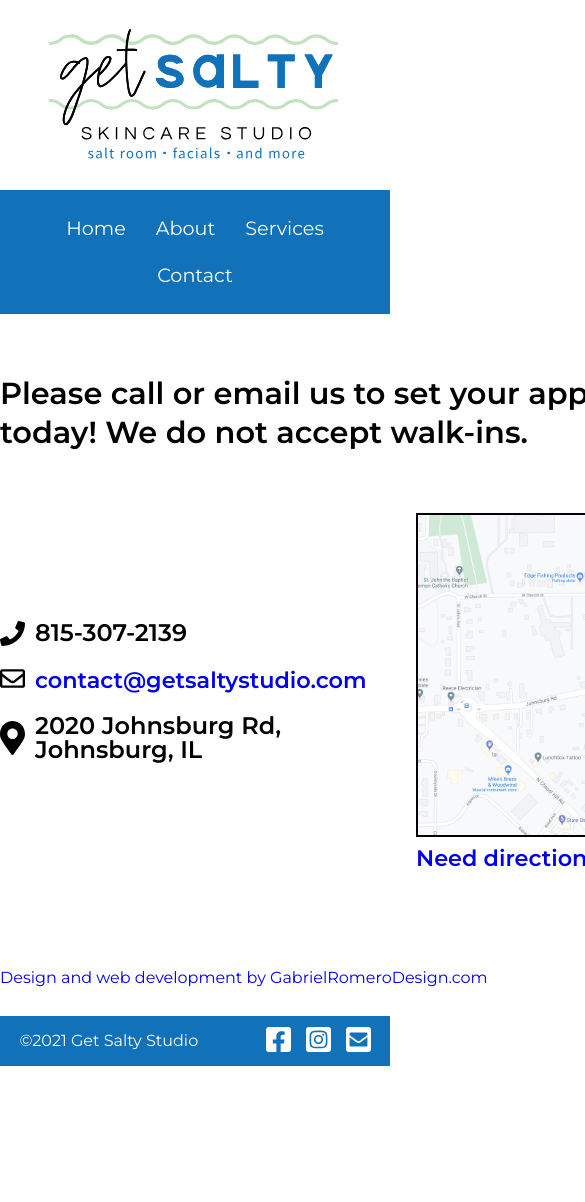
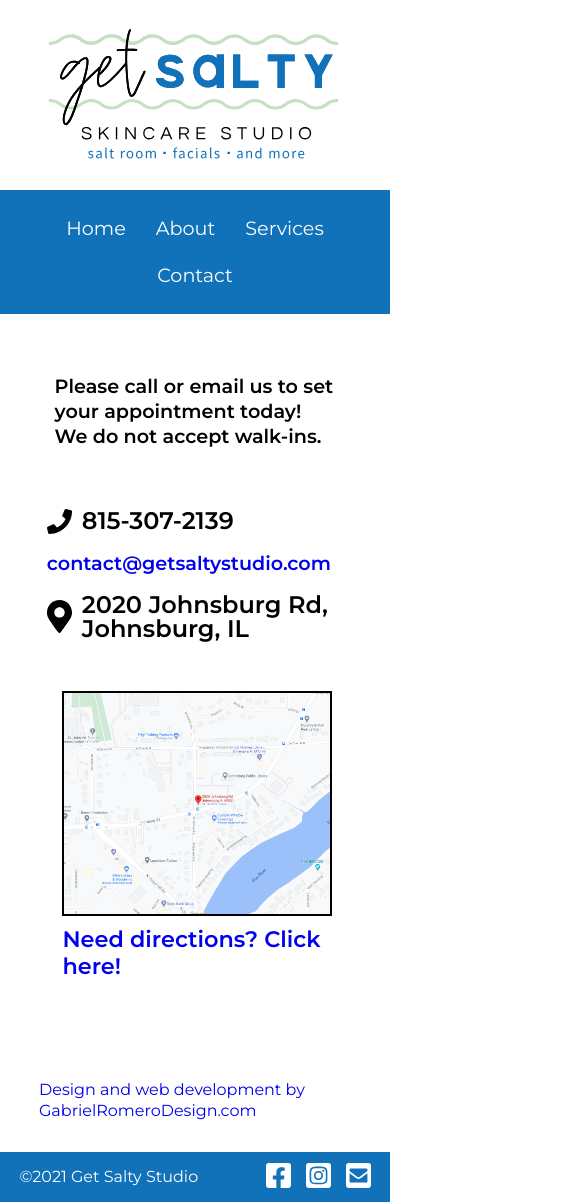
Before and after one commit to gabester78/Get-Salty-Studio, a React (Create React App) app in the folder gs-studio/: page /contact in a window 390 px wide. Shown: the top 1202 px of the page, 585 px wide, since content can reach past the window. Before the commit the page ends 1066 px from the top, so only its background shows below. Built offline with nearby package versions, Linux system fonts and the light colour scheme.

Commit message:
Contact component set for mobile and tablet screens.

```diff
--- a/gs-studio/src/components/contact.js
+++ b/gs-studio/src/components/contact.js
@@ -12,15 +12,15 @@ const Contact = () => {
             <article className="contact_container">
               <div className="contact_info">
                 <div className="contact">
-                  <img id="icons" src={phone} alt="icon of a phone" />
+                  <img className="icons" src={phone} alt="icon of a phone" />
                   <h4>815-307-2139</h4>
                 </div>
                 <div className="contact">
-                  <a href="mailto:contact@getsaltystudio.com" target="_blank" rel="noreferrer"><img id="icons" src={envelope} alt="Icon of an envelope" /></a>
+                  <a href="mailto:contact@getsaltystudio.com" target="_blank" rel="noreferrer"><img id="email_icon" className="icons" src={envelope} alt="Icon of an envelope" /></a>
                   <a href="mailto:contact@getsaltystudio.com" target="_blank" rel="noreferrer">contact@getsaltystudio.com</a>
                 </div>
                 <div className="contact">
-                  <img id="icons" src={location} alt="location icon" />
+                  <img className="icons" src={location} alt="location icon" />
                   <h4>2020 Johnsburg Rd, Johnsburg, IL</h4>
                 </div>
               </div>
--- a/gs-studio/src/scss/contact.scss
+++ b/gs-studio/src/scss/contact.scss
@@ -2,11 +2,23 @@ main {
   section {
     width: 800px;
     margin: 0px auto;
+    @media (max-width: $tablet) {
+      width: 80%;
+    }
 
     .contact_heading {
       margin: 60px 0px 60px 0px;
       font-size: 1.9rem;
       line-height: 1.3;
+      @media (max-width: $tablet) {
+        width: 75%;
+        margin: 60px auto 40px auto;
+      }
+      @media (max-width: $mobile) {
+        font-size: 1.2rem;
+        width: 90%;
+        margin: 60px auto 40px auto;
+      }
     }
 
     .border {
@@ -20,6 +32,9 @@ main {
       align-items: center;
       justify-content: space-between;
       margin-bottom: 100px;
+      @media (max-width: $tablet) {
+        flex-direction: column;
+      }
 
       a {
         font-size: 1.4rem;
@@ -29,7 +44,18 @@ main {
 
       .contact_info {
         width: 48%;
+        @media (max-width: $tablet) {
+          width: 75%;
+        }
+        @media (max-width: $mobile) {
+          width: 95%;
+        }
 
+        #email_icon {
+          @media (max-width: $mobile) {
+            display: none;
+          }
+        }
         .contact {
           width: 100%;
           display: flex;
@@ -37,12 +63,18 @@ main {
           align-items: center;
           margin: 20px 0px;
 
-          a:hover {
+          a {
+            @media (max-width: $mobile) {
+              font-size: 1.2rem;
+            }
+
+            :hover {
               color: $blue;
               text-decoration: underline;
             }
+          }
 
-          #icons {
+          .icons {
             width: 25px;
             margin-right: 10px;
           }
@@ -53,6 +85,14 @@ main {
         display: flex;
         flex-direction: column;
         width: 48%;
+        @media (max-width: $tablet) {
+          margin-top: 30px;
+          width: 55%;
+        }
+        @media (max-width: $mobile) {
+          width: 85%;
+          line-height: 1.2;
+        }
 
         .map {
           width: 100%;
@@ -60,9 +100,15 @@ main {
           border: 2px solid $black;
         }
 
-        a:hover {
+        a {
+          @media (max-width: $mobile) {
+            line-height: 1.2;
+          }
+
+          :hover {
             color: $blue;
             text-decoration: underline;
+          }
         }
       }
     }
@@ -70,11 +116,13 @@ main {
     .gabe {
       font-size: 1rem;
       text-decoration: none;
+      @media (max-width: $mobile) {
+        line-height: 1.3;
       }
-
-    .gabe:hover {
+      :hover {
         color: $blue;
         text-decoration: underline;
       }
     }
   }
+}
--- a/gs-studio/src/scss/services.scss
+++ b/gs-studio/src/scss/services.scss
@@ -93,6 +93,7 @@
   .tags {
     font-size: 1rem;
   }
+
   h4,
   h5 {
     @media (max-width: $tablet) {
```
Also changed, not shown: 1 other file (tests, documents, lock files or other folders). Lines whose indentation alone changed are shown as unchanged.
